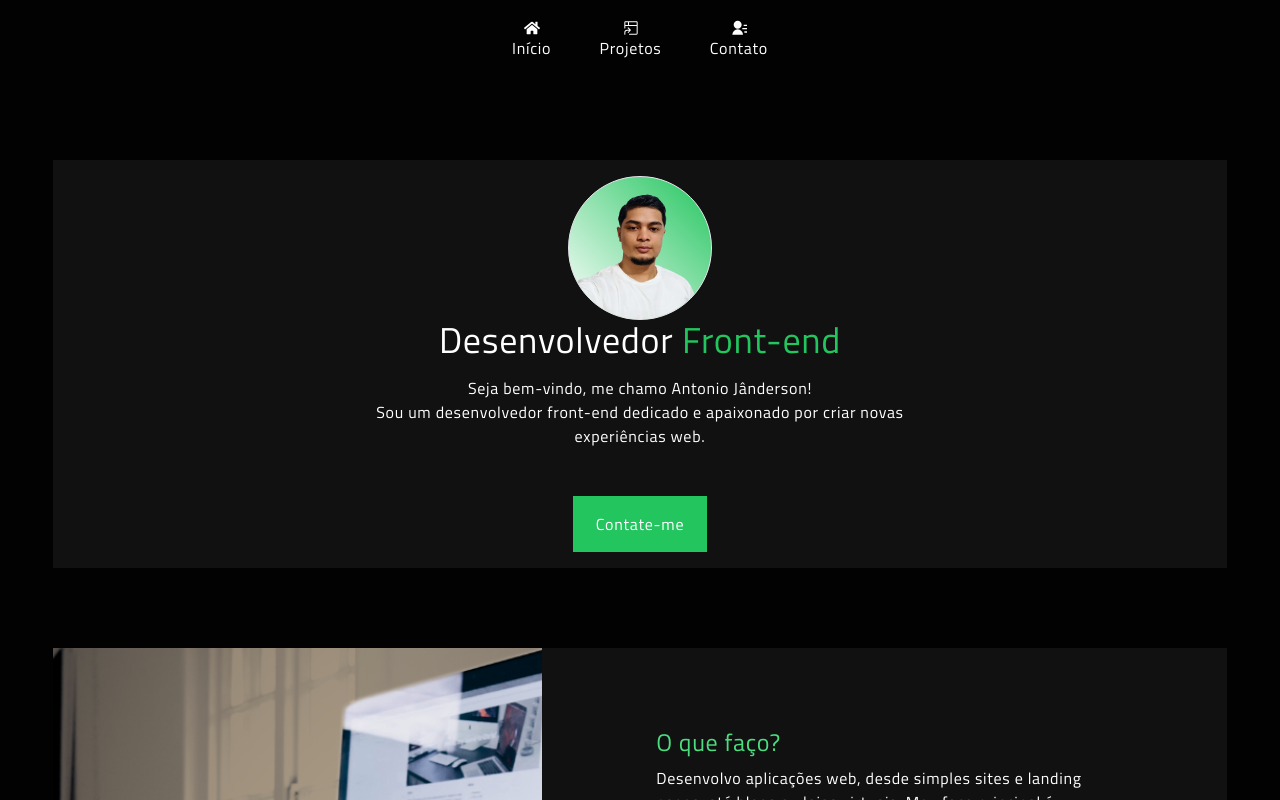
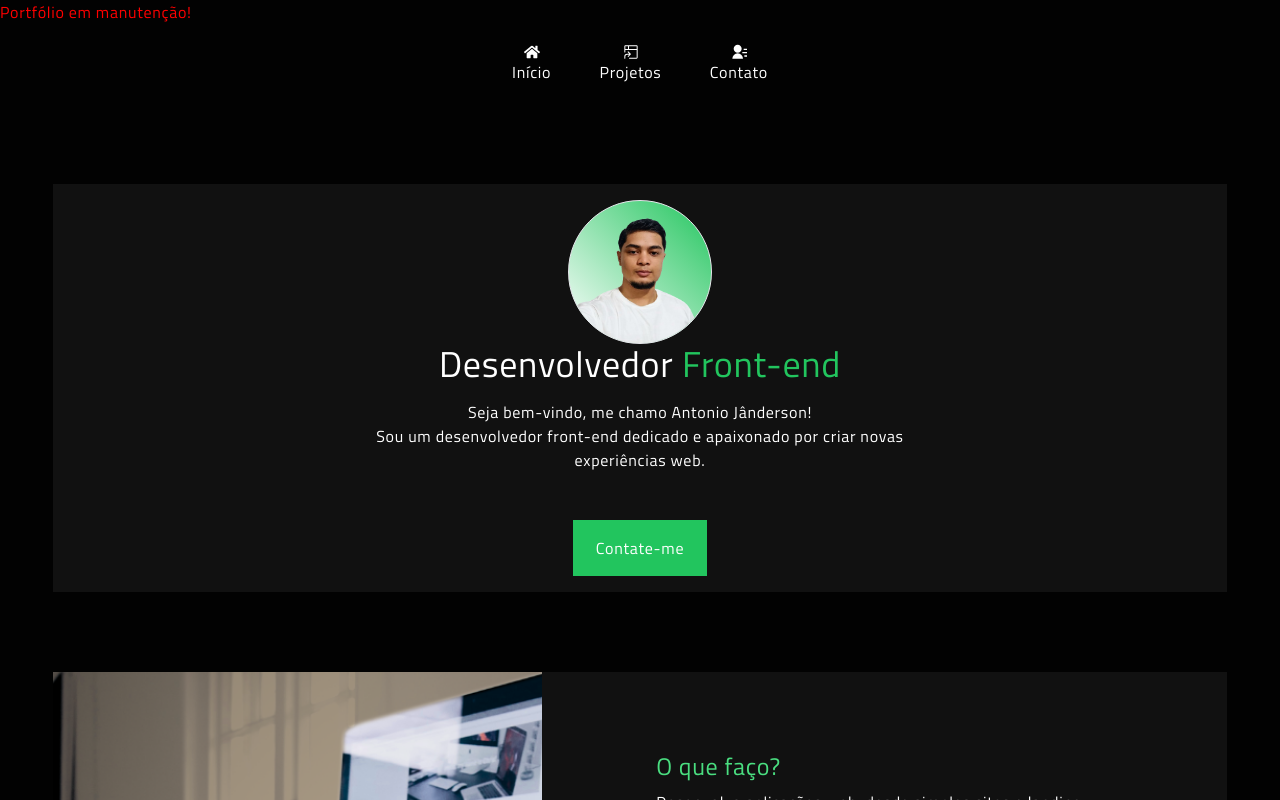
Before and after one commit to jotaMch/Portfolio_Jm, a React (Create React App) app: page / in a window 1280 px wide. Shown: the top 800 px of the page. Built offline with nearby package versions, Linux system fonts and the light colour scheme.

Commit message:
add messeger

```diff
--- a/src/App.js
+++ b/src/App.js
@@ -7,6 +7,7 @@ import Contact from "./components/contact/Contact";
 
 function App() {
   const [isVisible, setIsVisible] = useState(false);
+
 
   const handleScroll = () => {
     const Scroll = window.scrollY;
--- a/src/components/Home.jsx
+++ b/src/components/Home.jsx
@@ -7,6 +7,9 @@ const Home = ({scrollToTop, isVisible}) => {
 
     return(
         <div className="">
+            <p style={{color: 'red'}}>
+                Portfólio em manutenção!
+            </p>
             < SectionInit scrollToTop={scrollToTop} isVisible={isVisible} />
             < SectionAbout  />
             < SectionSkills />
```
Also changed, not shown: 1 other file (tests, documents, lock files or other folders).
